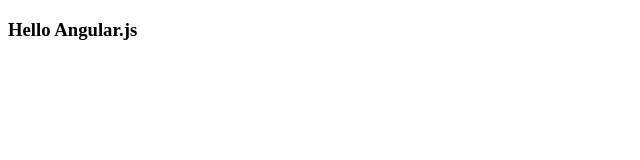
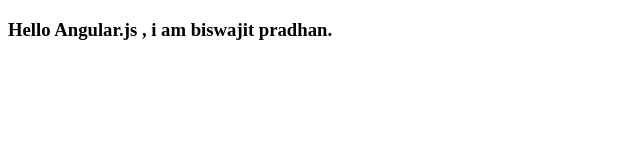
Before and after one commit to Biswajitpradhan/Angular_Cook_Book, a plain HTML site: page Resource/index.html in a window 1280 px wide. Shown: the whole page, without its empty margins (0-640 px from the left). Drawn offline with Linux system fonts and the light colour scheme.

Commit message:
NEW things are added

```diff
--- a/Resource/index.html
+++ b/Resource/index.html
@@ -7,6 +7,6 @@
     <title>Angular.js</title>
 </head>
 <body>
-    <h3>Hello Angular.js</h3>
+    <h3>Hello Angular.js , i am biswajit pradhan.</h3>
 </body>
 </html>
```
